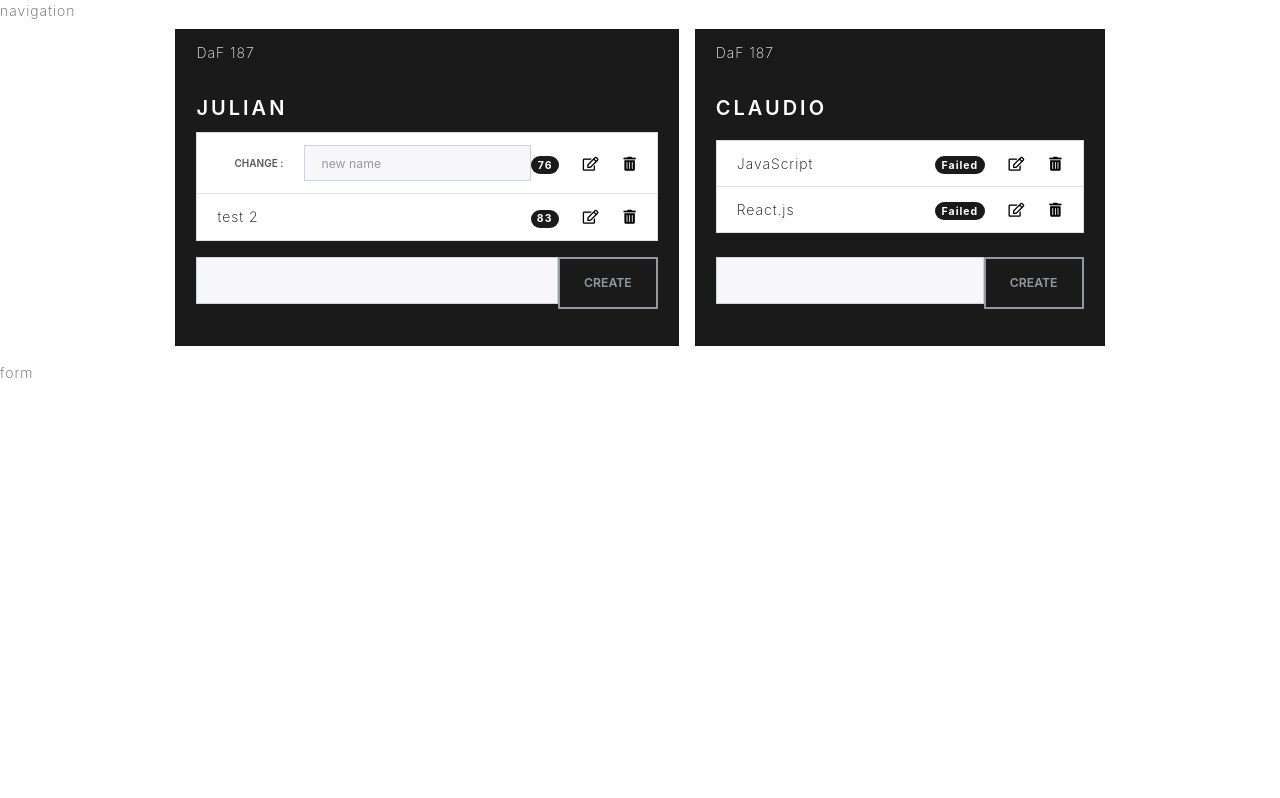
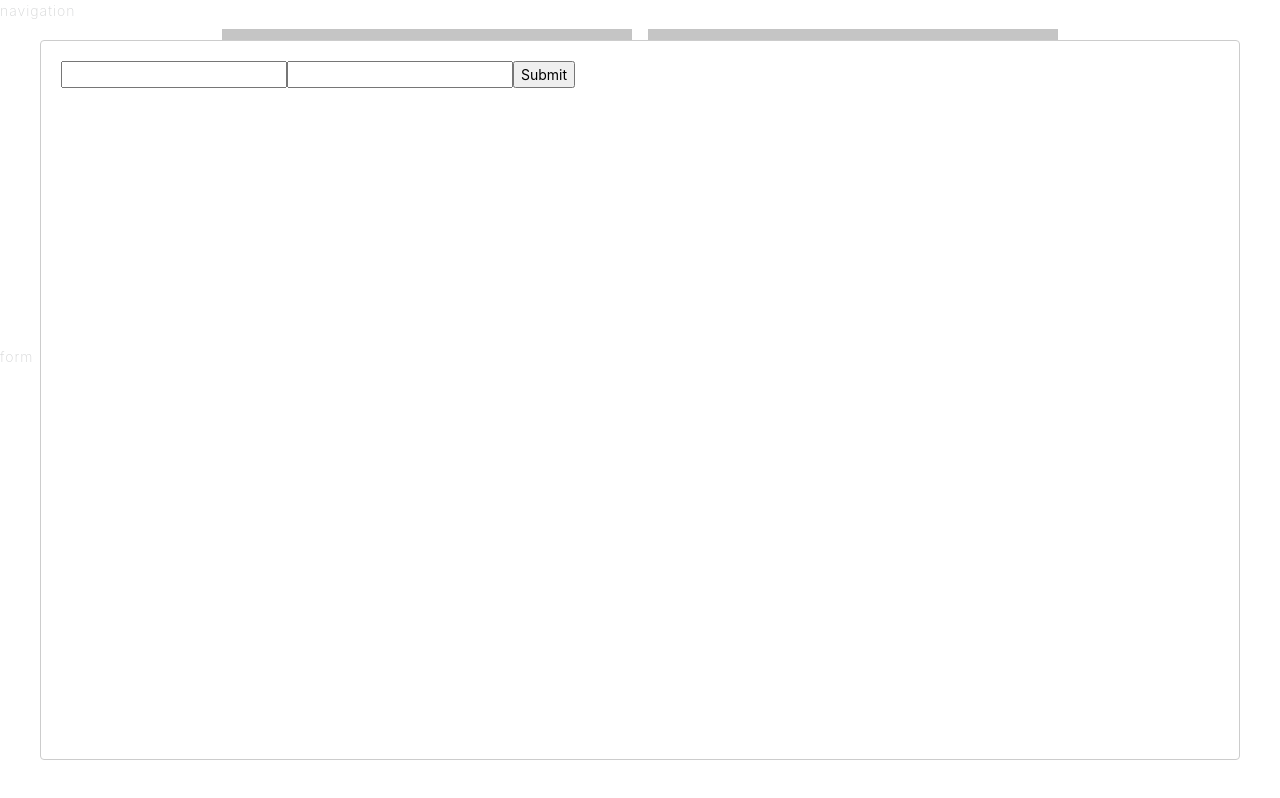
Before and after one commit to julian0becker/testscore, a React (Create React App) app: page / in a window 1280 px wide. Both pictures are taken after a click on the element 544 px from the left and 156 px from the top of the page. Built offline with nearby package versions, Linux system fonts and the light colour scheme.

Commit message:
added multivalue editing of single test through modal

```diff
--- a/package.json
+++ b/package.json
@@ -5,6 +5,7 @@
   "dependencies": {
     "react": "^16.7.0",
     "react-dom": "^16.7.0",
+    "react-modal": "^3.8.1",
     "react-scripts": "2.1.3",
     "uuid": "^3.3.2"
   },
--- a/src/App.css
+++ b/src/App.css
@@ -14,3 +14,29 @@
   color: green;
   cursor: pointer;
 }
+
+.ReactModalPortal > div {
+  opacity: 0;
+}
+
+.ReactModalPortal .ReactModal__Overlay {
+  transition: opacity 200ms ease-in-out;
+  display: flex;
+  justify-content: center;
+  align-items: center;
+}
+
+.ReactModalPortal .ReactModal__Overlay--after-open {
+  opacity: 1;
+}
+
+.ReactModalPortal .ReactModal__Overlay--before-close {
+  opacity: 0;
+}
+
+.modal {
+  background-color: blueviolet;
+  color: whitesmoke;
+  padding: 1.5rem;
+  text-align: center;
+}
--- a/src/App.js
+++ b/src/App.js
@@ -1,5 +1,6 @@
 import React, { Component } from "react";
 import uuid from "uuid";
+import Modal from "react-modal";
 import "./App.css";
 
 class App extends Component {
@@ -12,14 +13,14 @@ class App extends Component {
             testName: "test 1",
             maxPoints: 100,
             passMark: "50%",
-            reachedPoints: 76,
+            reachedPoints: "Please Edit",
             testId: uuid.v4()
           },
           {
             testName: "test 2",
             maxPoints: 100,
             passMark: "50%",
-            reachedPoints: 83,
+            reachedPoints: "Please Edit",
             testId: uuid.v4()
           }
         ],
@@ -32,20 +33,23 @@ class App extends Component {
             testName: "JavaScript",
             maxPoints: 100,
             passMark: "50%",
-            reachedPoints: "Failed",
+            reachedPoints: "Please Edit",
             testId: uuid.v4()
           },
           {
             testName: "React.js",
             maxPoints: 100,
             passMark: "50%",
-            reachedPoints: "Failed",
+            reachedPoints: "Please Edit",
             testId: uuid.v4()
           }
         ],
         studentId: uuid.v4()
       }
-    ]
+    ],
+    isModalOn: null,
+    forModalTestId: null,
+    forModalStudentId: null
   };
 
   handleAddTest = (event, idStudent) => {
@@ -62,7 +66,7 @@ class App extends Component {
         testName: event.target.inputField.value,
         maxPoints: null,
         passMark: null,
-        reachedPoints: null,
+        reachedPoints: "Please Edit",
         testId: uuid.v4()
       });
       this.setState({
@@ -80,22 +84,18 @@ class App extends Component {
     const indexTest = students[indexStudent].results.findIndex(
       test => test.testId === idTest
     );
-
     students[indexStudent].results.splice(indexTest, 1);
-
     this.setState({ students: students });
   };
 
   handleEditSingleTest = (idTest, idStudent) => {
     const students = [...this.state.students];
-
     const indexStudent = students.findIndex(
       student => student.studentId === idStudent
     );
     const indexTest = students[indexStudent].results.findIndex(
       test => test.testId === idTest
     );
-
     students[indexStudent].results[indexTest].testName = (
       <form
         onSubmit={event =>
@@ -143,6 +143,36 @@ class App extends Component {
     }
   };
 
+  handleOpenEditModal = (idTest, idStudent) => {
+    this.setState({
+      isModalOn: true,
+      forModalTestId: idTest,
+      forModalStudentId: idStudent
+    });
+  };
+
+  handleCloseModal = () => {
+    this.setState({ isModalOn: false });
+  };
+
+  handleTestEditMulti = (event, idTest, idStudent) => {
+    event.preventDefault();
+    const students = [...this.state.students];
+    const indexStudent = students.findIndex(
+      student => student.studentId === idStudent
+    );
+    const indexTest = students[indexStudent].results.findIndex(
+      test => test.testId === idTest
+    );
+
+    students[indexStudent].results[indexTest].testName =
+      event.target.editNameSingle.value;
+    students[indexStudent].results[indexTest].reachedPoints =
+      event.target.editPointsSingle.value;
+
+    this.setState({ students: students, isModalOn: false });
+  };
+
   render() {
     return (
       <div>
@@ -152,8 +182,16 @@ class App extends Component {
           handleAddTest={this.handleAddTest}
           handleDeleteSingleTest={this.handleDeleteSingleTest}
           handleEditSingleTest={this.handleEditSingleTest}
+          handleOpenEditModal={this.handleOpenEditModal}
         />
         <div>form</div>
+        <EditModal
+          isModalOn={this.state.isModalOn}
+          handleCloseModal={this.handleCloseModal}
+          forModalTestId={this.state.forModalTestId}
+          forModalStudentId={this.state.forModalStudentId}
+          handleTestEditMulti={this.handleTestEditMulti}
+        />
       </div>
     );
   }
@@ -170,6 +208,7 @@ const Display = props => (
         handleAddTest={props.handleAddTest}
         handleDeleteSingleTest={props.handleDeleteSingleTest}
         handleEditSingleTest={props.handleEditSingleTest}
+        handleOpenEditModal={props.handleOpenEditModal}
       />
     ))}
   </div>
@@ -189,6 +228,7 @@ const Student = props => (
               result={result}
               handleDeleteSingleTest={props.handleDeleteSingleTest}
               handleEditSingleTest={props.handleEditSingleTest}
+              handleOpenEditModal={props.handleOpenEditModal}
             />
           ))}
         </ul>
@@ -233,7 +273,7 @@ const Result = props => (
       </span>
       <span
         onClick={() =>
-          props.handleEditSingleTest(
+          props.handleOpenEditModal(
             props.result.testId,
             props.student.studentId
           )
@@ -252,3 +292,25 @@ const Result = props => (
     </div>
   </li>
 );
+
+const EditModal = props => (
+  <Modal
+    isOpen={!!props.isModalOn}
+    contentLabel={"test this modal"}
+    onRequestClose={props.handleCloseModal}
+  >
+    <form
+      onSubmit={event =>
+        props.handleTestEditMulti(
+          event,
+          props.forModalTestId,
+          props.forModalStudentId
+        )
+      }
+    >
+      <input type="text" name="editNameSingle" />
+      <input type="number" name="editPointsSingle" />
+      <input type="submit" />
+    </form>
+  </Modal>
+);
```
Also changed, not shown: 1 other file (tests, documents, lock files or other folders).
